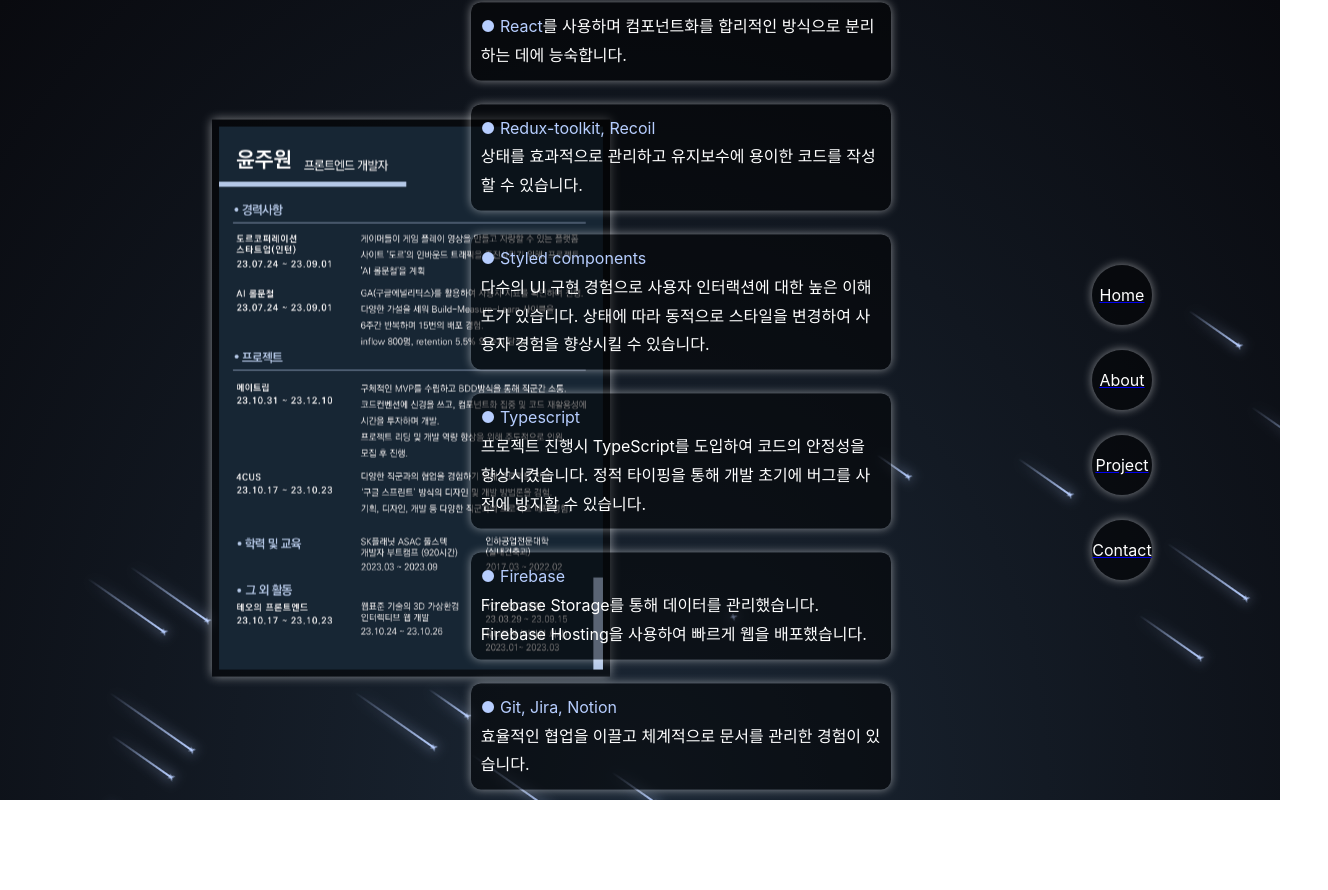
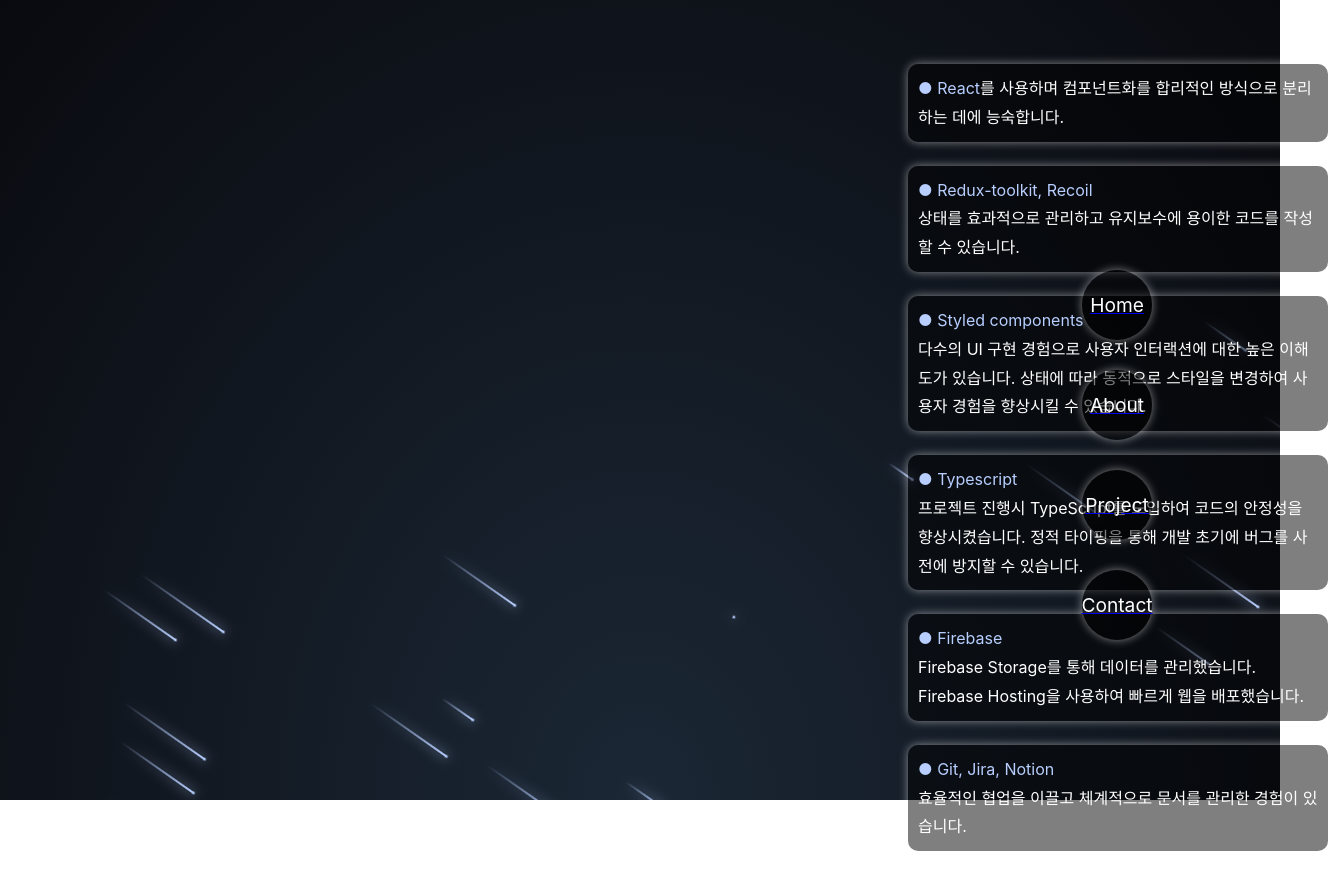
Before and after one commit to YoonJoowon/portfolio, a React (Create React App) app: page /About in a window 1280 px wide. Shown: the top 890 px of the page, 1328 px wide, since content can reach past the window. Before the commit the page ends 800 px from the top, so only its background shows below. Built offline with nearby package versions, Linux system fonts and the light colour scheme.

Commit message:
fix : home page 반응형 오류 수정

```diff
--- a/src/component/nav.jsx
+++ b/src/component/nav.jsx
@@ -1,6 +1,6 @@
 import React from "react";
 import { styled, keyframes } from "styled-components";
-import { Link } from 'react-router-dom';
+import { Link } from "react-router-dom";
 
 const Nav = () => {
   return (
@@ -49,12 +49,22 @@ const ComponentBox = styled.div`
     gap: 40px;
     top: 5%;
   }
+
+  @media (max-width: 500px) {
+    width: 80%;
+    font-size: 0.9rem;
+    position: absolute;
+    display: flex;
+    margin: auto;
+    gap: 15px;
+    top: 5%;
+  }
 `;
 
 const Component = styled.div`
   animation: ${fadeIn} 3s ease-in-out forwards;
-  width: 40px;
-  height: 40px;
+  width: 50px;
+  height: 50px;
   padding: 10px;
   text-align: center;
   justify-content: center;
@@ -63,9 +73,9 @@ const Component = styled.div`
   color: white;
   opacity: 0.1;
   border-radius: 100%;
-  margin-top: 25px;
+  margin-top: 30px;
 
-  font-size: 16px;
+  font-size: 1.2rem;
   background: rgba(0, 0, 0, 0.5);
   box-shadow: 0 0 10px rgba(255, 255, 255, 0.5);
   cursor: pointer;
@@ -76,7 +86,16 @@ const Component = styled.div`
   }
 
   @media (max-width: 768px) {
-    /* margin: auto;
-    font-size: 1.2rem; */
+    margin: auto;
+    width: 50px;
+    height: 50px;
+    font-size: 1.2rem;
+  }
+
+  @media (max-width: 500px) {
+    margin: auto;
+    width: 40px;
+    height: 40px;
+    font-size: 0.9rem;
   }
 `;
--- a/src/component/resume.jsx
+++ b/src/component/resume.jsx
@@ -27,23 +27,21 @@ const fadeIn = keyframes`
 `;
 
 const ResumeImgBox = styled.div`
-  position: absolute;
-  top: 50%;
-  left: 50%;
-  transform: translate(-70%, -50%);
+  /* position: absolute;
+  top: 10%;
+  left: 10%; */
+
+  @media (max-width: 768px) {
+    display: none;
+  }
 `;
 
 const ResumeImg = styled.img`
-  width: 60%;
+  width: 100%;
   padding: 7px;
-  color: white;
   opacity: 0.1;
   animation: ${fadeIn} 3s ease-in-out forwards;
 
-  font-size: 1.6rem;
-  line-height: 2;
-  text-align: left;
-  background: rgba(0, 0, 0, 0.5);
   box-shadow: 0 0 10px rgba(255, 255, 255, 0.5);
   margin: 20px;
   position: relative;
--- a/src/pages/About.jsx
+++ b/src/pages/About.jsx
@@ -9,6 +9,7 @@ const About = () => {
       <CanvasTreeContainer>
         <CanvasBackground />
       </CanvasTreeContainer>
+      <ResumeBox>
         <Resume />
         <TextBox>
           <Text>
@@ -27,16 +28,17 @@ const About = () => {
             <span>
               ● Styled components <br />
             </span>
-          다수의 UI 구현 경험으로 사용자 인터랙션에 대한 높은 이해도가 있습니다.
-          상태에 따라 동적으로 스타일을 변경하여 사용자 경험을 향상시킬 수
-          있습니다.
+            다수의 UI 구현 경험으로 사용자 인터랙션에 대한 높은 이해도가
+            있습니다. 상태에 따라 동적으로 스타일을 변경하여 사용자 경험을
+            향상시킬 수 있습니다.
           </Text>
           <Text $animationDelay="1.5s">
             <span>
               ● Typescript <br />
             </span>
-          프로젝트 진행시 TypeScript를 도입하여 코드의 안정성을 향상시켰습니다.
-          정적 타이핑을 통해 개발 초기에 버그를 사전에 방지할 수 있습니다.
+            프로젝트 진행시 TypeScript를 도입하여 코드의 안정성을
+            향상시켰습니다. 정적 타이핑을 통해 개발 초기에 버그를 사전에 방지할
+            수 있습니다.
           </Text>
           <Text $animationDelay="2s">
             <span>
@@ -52,6 +54,7 @@ const About = () => {
             효율적인 협업을 이끌고 체계적으로 문서를 관리한 경험이 있습니다.
           </Text>
         </TextBox>
+      </ResumeBox>
     </>
   );
 };
@@ -78,13 +81,27 @@ const CanvasTreeContainer = styled.div`
   z-index: -1;
 `;
 
+const ResumeBox = styled.div`
+  display: flex;
+  position: absolute;
+  top: 5%;
+  left: 10%;
+  width: 1200px;
+  height: 100%;
+`;
+
 const TextBox = styled.div`
-  position: absolute;
+  /* position: absolute;
   top: 48%;
   right: 14%;
-  transform: translate(-50%, -50%);
+  transform: translate(-50%, -50%); */
+
   a {
     text-decoration: none;
+  }
+
+  @media (max-width: 768px) {
+    margin: auto;
   }
 `;
 
--- a/src/pages/Landing.jsx
+++ b/src/pages/Landing.jsx
@@ -63,19 +63,17 @@ const fadeIn = keyframes`
 const TextBox = styled.div`
   animation: ${fadeIn} 3s ease-in-out forwards;
   position: absolute;
-  padding: 200px 0px 0px 100px;
+  top: 15%;
+  left: 5%;
 
   a {
     text-decoration: none;
   }
 
-  @media (max-width: 1050px) {
-    text-align: center;
-    margin: auto;
-  }
-
   @media (max-width: 768px) {
     padding: 200px 0px 0px 0px;
+    top: 0%;
+    left: 0%;
   }
 `;
 
@@ -129,6 +127,14 @@ const Title = styled.div`
     margin-bottom: 80px;
     font-size: 1.2rem;
   }
+
+  @media (max-width: 500px) {
+    width: 80%;
+    padding: 15px;
+    margin: auto;
+    margin-bottom: 80px;
+    font-size: 0.9rem;
+  }
 `;
 
 const Text = styled.div`
@@ -152,4 +158,12 @@ const Text = styled.div`
     padding: 15px;
     font-size: 1.2rem;
   }
+
+  @media (max-width: 500px) {
+    width: 80%;
+    margin: auto;
+    margin-bottom: 40px;
+    padding: 15px;
+    font-size: 0.9rem;
+  }
 `;
```
Lines whose indentation alone changed are shown as unchanged.
